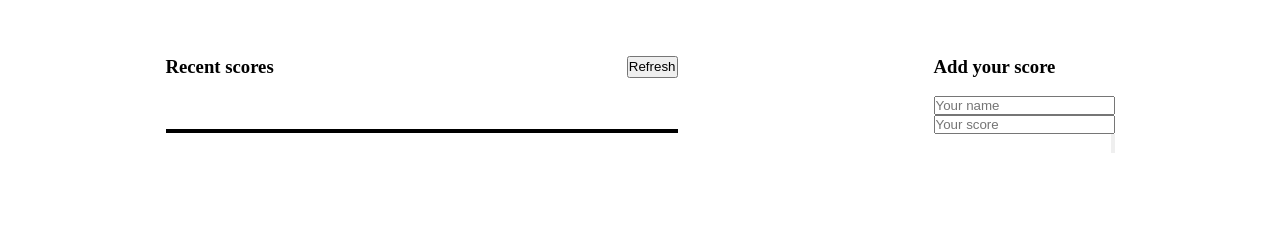
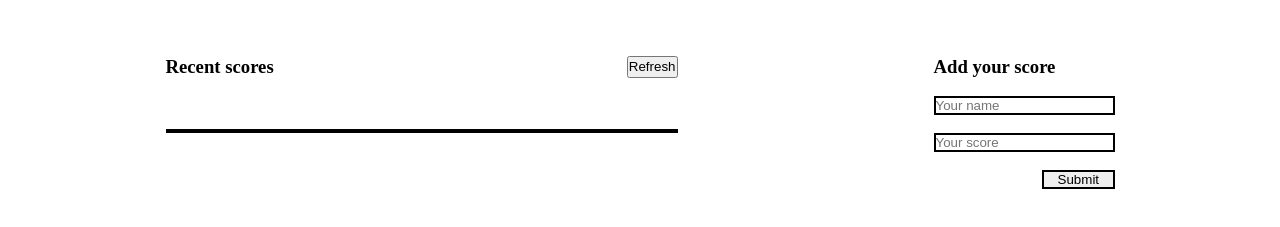
Before and after one commit to armandocomellas1/sneak-leaderboard, a website built with webpack: page src/index.html in a window 1280 px wide. Shown: the part 109-336 px from the top of the page. Built offline with nearby package versions, Linux system fonts and the light colour scheme.

Commit message:
Add basic structure of the html

```diff
--- a/src/index.html
+++ b/src/index.html
@@ -22,9 +22,9 @@
       <article class="right_add">
         <h3>Add your score</h3>
         <form action="" method="post" class="form_struct">
-          <input type="text" placeholder="Your name">
-          <input type="text" placeholder="Your score">
-          <input type="submit" value="">
+          <input class="enter" type="text" placeholder="Your name">
+          <input class="enter" type="text" placeholder="Your score">
+          <input class="submit_btn" type="submit" value="Submit">
         </form>
       </article>
     </section>
```
